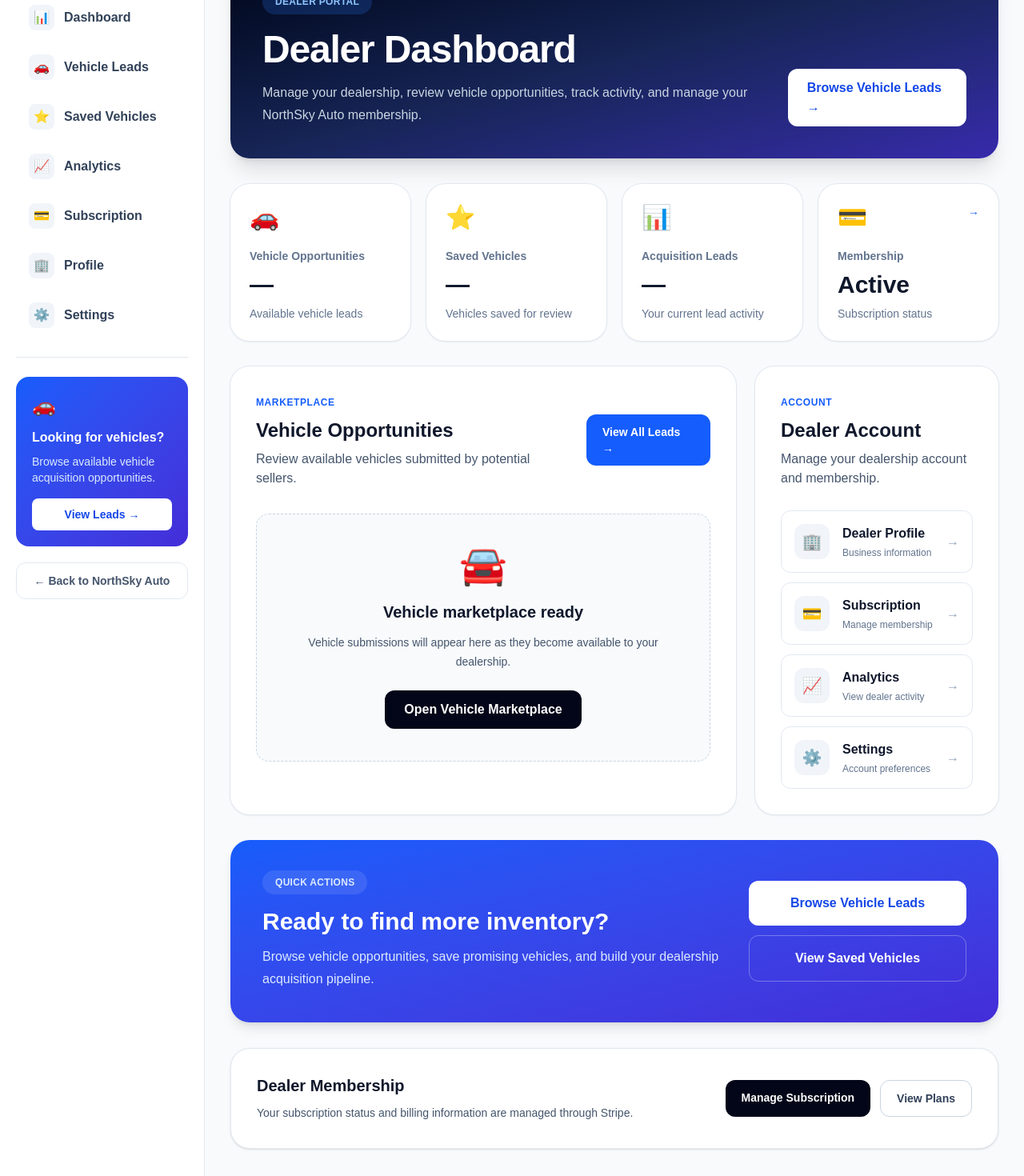
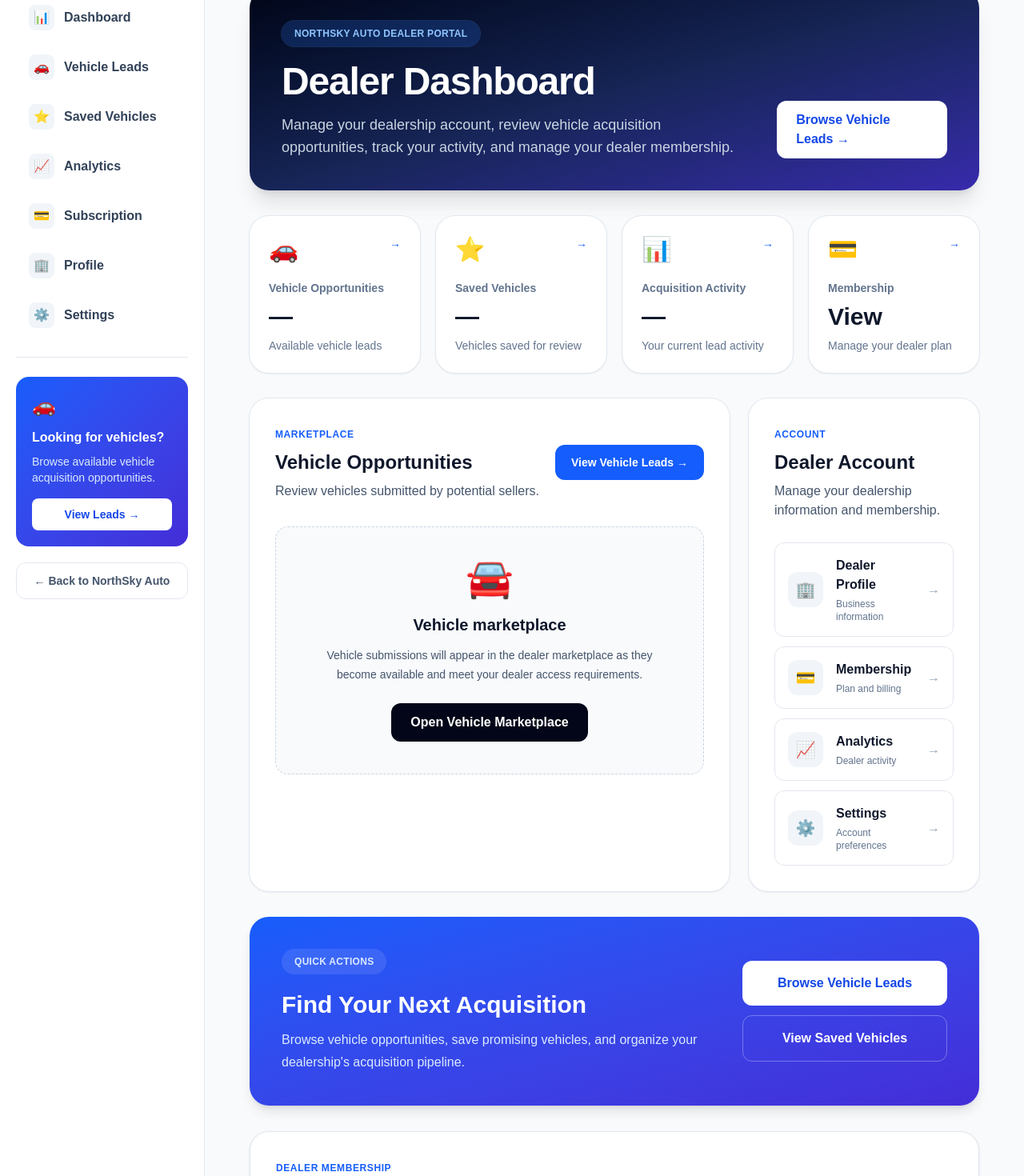
Before and after one commit to Goldylox752/NorthSky-Auto, a Next.js app: page /dealer/dashboard in a window 1280 px wide. Shown: the part 240-1710 px from the top of the page at 80% size. Built offline with nearby package versions, Linux system fonts and the light colour scheme.

Commit message:
Update page.jsx

```diff
--- a/app/dealer/dashboard/page.jsx
+++ b/app/dealer/dashboard/page.jsx
@@ -2,32 +2,36 @@
 export const metadata = {
   title: "Dealer Dashboard | NorthSky Auto",
   description:
-    "Manage your NorthSky Auto dealership account, vehicle opportunities, saved vehicles, analytics, and subscription.",
+    "Manage your NorthSky Auto dealership account, review vehicle opportunities, saved vehicles, analytics, and dealer membership.",
 };
-export default async function DealerDashboardPage({ searchParams }) {
+export default async function DealerDashboardPage({
+  searchParams,
+}) {
   const params = await searchParams;
   const checkoutSuccess = params?.checkout === "success";
   const checkoutCancelled = params?.checkout === "cancelled";
   return (
-    <div className="mx-auto max-w-7xl">
-      {/* PAGE HEADER */}
-      <section className="rounded-3xl bg-gradient-to-br from-slate-950 via-blue-950 to-indigo-800 p-8 text-white shadow-xl md:p-10">
+    <main className="min-h-screen bg-slate-50 text-slate-900">
+      <div className="mx-auto max-w-7xl px-6 py-8 md:py-10">
+        {/* HEADER */}
+        <section className="overflow-hidden rounded-3xl bg-gradient-to-br from-slate-950 via-blue-950 to-indigo-800 p-8 text-white shadow-xl md:p-10">
           <div className="flex flex-col gap-8 lg:flex-row lg:items-end lg:justify-between">
             <div>
-            <span className="inline-flex rounded-full bg-blue-500/20 px-4 py-2 text-xs font-black tracking-wide text-blue-300">
-              DEALER PORTAL
+              <span className="inline-flex rounded-full bg-blue-500/20 px-4 py-2 text-xs font-black tracking-wide text-blue-300 ring-1 ring-blue-400/20">
+                NORTHSKY AUTO DEALER PORTAL
               </span>
               <h1 className="mt-5 text-4xl font-black tracking-tight md:text-5xl">
                 Dealer Dashboard
               </h1>
-            <p className="mt-4 max-w-2xl leading-7 text-slate-300">
-              Manage your dealership, review vehicle opportunities, track
-              activity, and manage your NorthSky Auto membership.
+              <p className="mt-4 max-w-2xl text-base leading-7 text-slate-300 md:text-lg">
+                Manage your dealership account, review vehicle acquisition
+                opportunities, track your activity, and manage your dealer
+                membership.
               </p>
             </div>
             <Link
               href="/dealer/leads"
-            className="inline-flex justify-center rounded-xl bg-white px-6 py-3 font-black text-blue-700 transition hover:bg-blue-50"
+              className="inline-flex items-center justify-center rounded-xl bg-white px-6 py-3 font-black text-blue-700 transition hover:bg-blue-50"
             >
               Browse Vehicle Leads →
             </Link>
@@ -43,19 +47,27 @@
                 </div>
                 <div>
                   <h2 className="font-black text-green-900">
-                  Payment successful
+                    Checkout completed
                   </h2>
-                <p className="mt-1 text-sm leading-6 text-green-800">
-                  Your dealer membership checkout was completed successfully.
-                  Stripe is processing your subscription and your account will
-                  be updated through the subscription webhook.
+                  <p className="mt-1 max-w-2xl text-sm leading-6 text-green-800">
+                    Your Stripe checkout was completed successfully. Your
+                    dealer membership is being processed and your account
+                    status will update after Stripe confirms the subscription.
                   </p>
+                  <div className="mt-4 flex flex-wrap gap-3">
                     <Link
                       href="/dealer/subscriptions"
-                  className="mt-3 inline-flex font-bold text-green-800 underline"
+                      className="inline-flex rounded-lg bg-green-700 px-4 py-2 text-sm font-black text-white transition hover:bg-green-800"
                     >
-                  View Subscription →
+                      View Membership
                     </Link>
+                    <Link
+                      href="/dealer/leads"
+                      className="inline-flex rounded-lg border border-green-300 px-4 py-2 text-sm font-black text-green-800 transition hover:bg-green-100"
+                    >
+                      Browse Leads
+                    </Link>
+                  </div>
                 </div>
               </div>
             </div>
@@ -74,8 +86,8 @@
                     Checkout cancelled
                   </h2>
                   <p className="mt-1 text-sm leading-6 text-amber-800">
-                  No payment was completed. Your existing account has not been
-                  changed.
+                    No membership payment was completed. You can return to the
+                    dealer plans whenever you're ready.
                   </p>
                   <Link
                     href="/buyers"
@@ -88,7 +100,7 @@
             </div>
           </section>
         )}
-      {/* STATS */}
+        {/* DASHBOARD STATS */}
         <section className="mt-8">
           <div className="grid gap-5 sm:grid-cols-2 xl:grid-cols-4">
             <StatCard
@@ -96,33 +108,36 @@
               label="Vehicle Opportunities"
               value="—"
               description="Available vehicle leads"
+              href="/dealer/leads"
             />
             <StatCard
               icon="⭐"
               label="Saved Vehicles"
               value="—"
               description="Vehicles saved for review"
+              href="/dealer/saved"
             />
             <StatCard
               icon="📊"
-            label="Acquisition Leads"
+              label="Acquisition Activity"
               value="—"
               description="Your current lead activity"
+              href="/dealer/analytics"
             />
             <StatCard
               icon="💳"
               label="Membership"
-            value="Active"
-            description="Subscription status"
+              value="View"
+              description="Manage your dealer plan"
               href="/dealer/subscriptions"
             />
           </div>
         </section>
         {/* MAIN CONTENT */}
         <section className="mt-8 grid gap-6 xl:grid-cols-3">
-        {/* VEHICLE OPPORTUNITIES */}
-        <div className="xl:col-span-2 rounded-3xl bg-white p-7 shadow-sm ring-1 ring-slate-200 md:p-8">
-          <div className="flex flex-col gap-4 sm:flex-row sm:items-center sm:justify-between">
+          {/* VEHICLE MARKETPLACE */}
+          <div className="rounded-3xl bg-white p-7 shadow-sm ring-1 ring-slate-200 md:p-8 xl:col-span-2">
+            <div className="flex flex-col gap-5 sm:flex-row sm:items-center sm:justify-between">
               <div>
                 <span className="text-xs font-black uppercase tracking-wider text-blue-600">
                   Marketplace
@@ -131,24 +146,25 @@
                   Vehicle Opportunities
                 </h2>
                 <p className="mt-2 text-slate-600">
-                Review available vehicles submitted by potential sellers.
+                  Review vehicles submitted by potential sellers.
                 </p>
               </div>
               <Link
                 href="/dealer/leads"
                 className="inline-flex justify-center rounded-xl bg-blue-600 px-5 py-3 text-sm font-black text-white transition hover:bg-blue-700"
               >
-              View All Leads →
+                View Vehicle Leads →
               </Link>
             </div>
             <div className="mt-8 rounded-2xl border border-dashed border-slate-300 bg-slate-50 p-10 text-center">
               <div className="text-5xl">🚘</div>
               <h3 className="mt-5 text-xl font-black">
-              Vehicle marketplace ready
+                Vehicle marketplace
               </h3>
               <p className="mx-auto mt-3 max-w-xl text-sm leading-6 text-slate-600">
-              Vehicle submissions will appear here as they become available
-              to your dealership.
+                Vehicle submissions will appear in the dealer marketplace as
+                they become available and meet your dealer access
+                requirements.
               </p>
               <Link
                 href="/dealer/leads"
@@ -158,7 +174,7 @@
               </Link>
             </div>
           </div>
-        {/* DEALER ACCOUNT */}
+          {/* ACCOUNT */}
           <div className="rounded-3xl bg-white p-7 shadow-sm ring-1 ring-slate-200 md:p-8">
             <span className="text-xs font-black uppercase tracking-wider text-blue-600">
               Account
@@ -167,7 +183,7 @@
               Dealer Account
             </h2>
             <p className="mt-2 text-slate-600">
-            Manage your dealership account and membership.
+              Manage your dealership information and membership.
             </p>
             <div className="mt-7 space-y-3">
               <AccountLink
@@ -179,14 +195,14 @@
               <AccountLink
                 href="/dealer/subscriptions"
                 icon="💳"
-              title="Subscription"
-              description="Manage membership"
+                title="Membership"
+                description="Plan and billing"
               />
               <AccountLink
                 href="/dealer/analytics"
                 icon="📈"
                 title="Analytics"
-              description="View dealer activity"
+                description="Dealer activity"
               />
               <AccountLink
                 href="/dealer/settings"
@@ -198,18 +214,18 @@
           </div>
         </section>
         {/* QUICK ACTIONS */}
-      <section className="mt-8 rounded-3xl bg-gradient-to-br from-blue-600 to-indigo-700 p-8 text-white shadow-lg md:p-10">
+        <section className="mt-8 overflow-hidden rounded-3xl bg-gradient-to-br from-blue-600 to-indigo-700 p-8 text-white shadow-lg md:p-10">
           <div className="grid gap-8 lg:grid-cols-3 lg:items-center">
             <div className="lg:col-span-2">
-            <span className="rounded-full bg-white/10 px-4 py-2 text-xs font-black uppercase tracking-wide text-blue-100">
+              <span className="inline-flex rounded-full bg-white/10 px-4 py-2 text-xs font-black uppercase tracking-wide text-blue-100">
                 Quick Actions
               </span>
               <h2 className="mt-5 text-3xl font-black">
-              Ready to find more inventory?
+                Find Your Next Acquisition
               </h2>
               <p className="mt-3 max-w-2xl leading-7 text-blue-100">
                 Browse vehicle opportunities, save promising vehicles, and
-              build your dealership acquisition pipeline.
+                organize your dealership's acquisition pipeline.
               </p>
             </div>
             <div className="flex flex-col gap-3">
@@ -228,35 +244,39 @@
             </div>
           </div>
         </section>
-      {/* ACCOUNT STATUS */}
+        {/* MEMBERSHIP */}
         <section className="mt-8 rounded-3xl border border-slate-200 bg-white p-7 shadow-sm md:p-8">
-        <div className="flex flex-col gap-5 md:flex-row md:items-center md:justify-between">
+          <div className="flex flex-col gap-6 md:flex-row md:items-center md:justify-between">
             <div>
-            <h2 className="text-xl font-black">
+              <span className="text-xs font-black uppercase tracking-wider text-blue-600">
                 Dealer Membership
+              </span>
+              <h2 className="mt-2 text-2xl font-black">
+                Manage Your Membership
               </h2>
-            <p className="mt-2 text-sm leading-6 text-slate-600">
-              Your subscription status and billing information are managed
-              through Stripe.
+              <p className="mt-2 max-w-2xl text-sm leading-6 text-slate-600">
+                Your NorthSky Auto dealer membership and recurring billing are
+                managed through Stripe. Choose between the available Starter
+                and Professional memberships.
               </p>
             </div>
-          <div className="flex flex-wrap gap-3">
+            <div className="flex shrink-0 flex-wrap gap-3">
               <Link
                 href="/dealer/subscriptions"
                 className="rounded-xl bg-slate-950 px-5 py-3 text-sm font-black text-white transition hover:bg-slate-800"
               >
-              Manage Subscription
+                Manage Membership
               </Link>
               <Link
                 href="/buyers"
-              className="rounded-xl border border-slate-300 px-5 py-3 text-sm font-black text-slate-700 transition hover:bg-slate-50"
+                className="rounded-xl border border-slate-300 px-5 py-3 text-sm font-black text-slate-700 transition hover:border-blue-500 hover:text-blue-600"
               >
                 View Plans
               </Link>
             </div>
           </div>
         </section>
-      {/* FOOTER LINKS */}
+        {/* FOOTER */}
         <footer className="py-10">
           <div className="flex flex-wrap justify-center gap-x-6 gap-y-3 text-sm font-semibold text-slate-500">
             <Link
@@ -272,14 +292,24 @@
               Dealer Plans
             </Link>
             <Link
+              href="/sell"
+              className="transition hover:text-blue-600"
+            >
+              Sell a Vehicle
+            </Link>
+            <Link
               href="/contact"
               className="transition hover:text-blue-600"
             >
               Contact
             </Link>
           </div>
+          <p className="mt-5 text-center text-xs text-slate-400">
+            © {new Date().getFullYear()} NorthSky Auto. All rights reserved.
+          </p>
         </footer>
       </div>
+    </main>
   );
 }
 function StatCard({
@@ -290,14 +320,12 @@
   href,
 }) {
   const content = (
-    <div className="rounded-3xl bg-white p-6 shadow-sm ring-1 ring-slate-200 transition hover:shadow-md">
+    <div className="rounded-3xl bg-white p-6 shadow-sm ring-1 ring-slate-200 transition hover:-translate-y-0.5 hover:shadow-md">
       <div className="flex items-start justify-between gap-4">
         <div className="text-3xl">{icon}</div>
-        {href && (
         <span className="text-sm font-black text-blue-600">
           →
         </span>
-        )}
       </div>
       <p className="mt-5 text-sm font-bold text-slate-500">
         {label}
```
Lines whose indentation alone changed are shown as unchanged.
